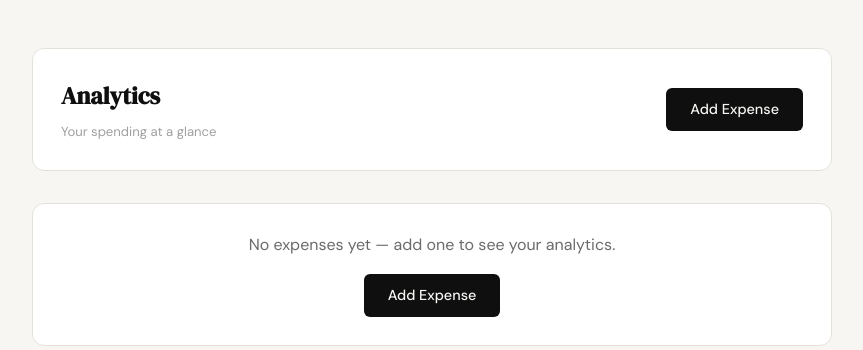
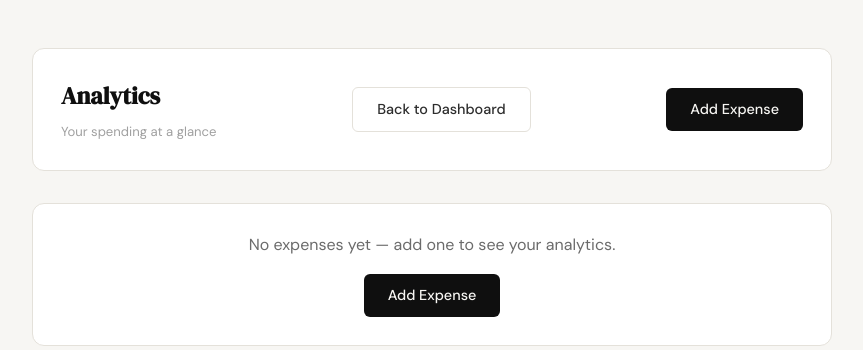
Before and after one commit to techwithans/Spendly, a Flask app: page /analytics in a window 1280 px wide. Shown: the part 61-411 px from the top of the page, without its empty margins (208-1071 px from the left). Run offline with Flask 3, Linux system fonts and the light colour scheme; the visitor is signed in with stand-in values (Sample User, id 1); data that the repository does not hold is empty; some libraries are stand-ins or nearby versions.

Commit message:
Add "Back to Dashboard" link to analytics header
Co-Authored-By: Claude Sonnet 5 <noreply@anthropic.com>

```diff
--- a/templates/analytics.html
+++ b/templates/analytics.html
@@ -12,6 +12,7 @@
                 <h1 class="profile-name">Analytics</h1>
                 <p class="profile-since">Your spending at a glance</p>
             </div>
+            <a href="{{ url_for('profile') }}" class="btn-ghost profile-header-action">Back to Dashboard</a>
             <a href="{{ url_for('add_expense') }}" class="btn-primary profile-header-action">Add Expense</a>
         </div>
 
```
